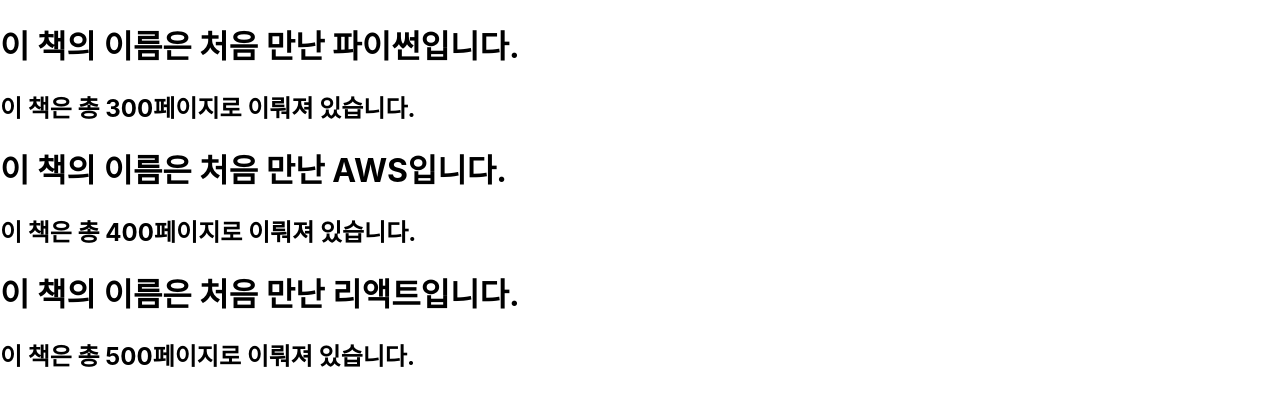
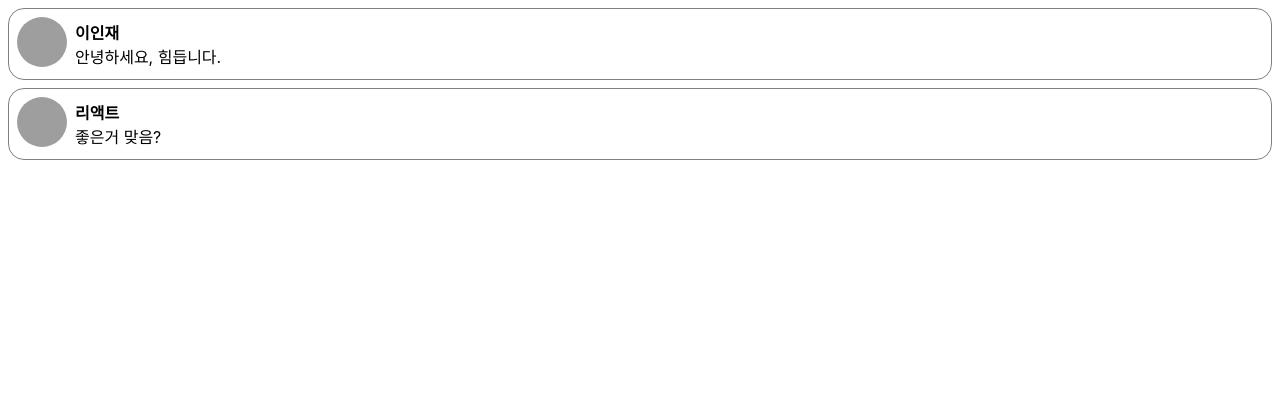
Before and after one commit to JCY-3958/React, a React (Create React App) app: page / in a window 1280 px wide. Shown: the top 406 px of the page. Built offline with nearby package versions, Linux system fonts and the light colour scheme; grey boxes are pictures that could not be loaded.

Commit message:
리액트 첫날

```diff
--- /dev/null
+++ b/src/chpater-4/Clock.jsx
@@ -0,0 +1,14 @@
+//시계 컴포넌트 만들기
+
+import React from "react";
+
+function Clock(props) {
+  return (
+    <div>
+      <h1>안녕, 리액트!</h1>
+      <h1>현재 시간 : {new Date().toLocaleTimeString()}</h1>
+    </div>
+  );
+}
+
+export default Clock;
--- /dev/null
+++ b/src/chpater-5/Comment.jsx
@@ -0,0 +1,53 @@
+import React from "react";
+
+const styles = {
+  wrapper: {
+    margin: 8,
+    padding: 8,
+    display: "flex",
+    flexDirection: "row",
+    border: "1px solid grey",
+    borderRadius: 16,
+  },
+  imageContainer: {},
+  image: {
+    width: 50,
+    height: 50,
+    borderRadius: 25,
+  },
+  contentContainer: {
+    marginLeft: 8,
+    display: "flex",
+    flexDirection: "column",
+    justifyContent: "center",
+  },
+  nameText: {
+    color: "black",
+    fontSize: 16,
+    fontWeight: "bold",
+  },
+  commentText: {
+    color: "black",
+    fontSize: 16,
+  },
+};
+
+function Comment(props) {
+  return (
+    <div style={styles.wrapper}>
+      <div style={styles.imageContainer}>
+        <img
+          src="https://upload.wikimedia.org/wikipedia/commons/8/89/Portrait_Placeholder.png"
+          style={styles.image}
+        />
+      </div>
+
+      <div style={styles.contentContainer}>
+        <span style={styles.nameText}>{props.name}</span>
+        <span style={styles.commentText}>{props.comment}</span>
+      </div>
+    </div>
+  );
+}
+
+export default Comment;
--- /dev/null
+++ b/src/chpater-5/CommentList.jsx
@@ -0,0 +1,13 @@
+import React from "react";
+import Comment from "./Comment";
+
+function CommentList(props) {
+  return (
+    <div>
+      <Comment name={"이인재"} comment={"안녕하세요, 힘듭니다."} />
+      <Comment name={"리액트"} comment={"좋은거 맞음?"} />
+    </div>
+  );
+}
+
+export default CommentList;
--- a/src/index.js
+++ b/src/index.js
@@ -5,13 +5,19 @@
 import reportWebVitals from './reportWebVitals';
 
 import Library from './chapter-3/Library';
+import Clock from './chpater-4/Clock';
+import Comment from './chpater-5/Comment';
+import CommentList from './chpater-5/CommentList';
 
 const root = ReactDOM.createRoot(document.getElementById('root'));
-root.render(
-  <React.StrictMode>
-    <Library />
-  </React.StrictMode>
-);
+
+setInterval(() => {
+  root.render(
+    <React.StrictMode>
+      <CommentList />
+    </React.StrictMode>
+  )
+}, 1000);
 
 // If you want to start measuring performance in your app, pass a function
 // to log results (for example: reportWebVitals(console.log))
```
